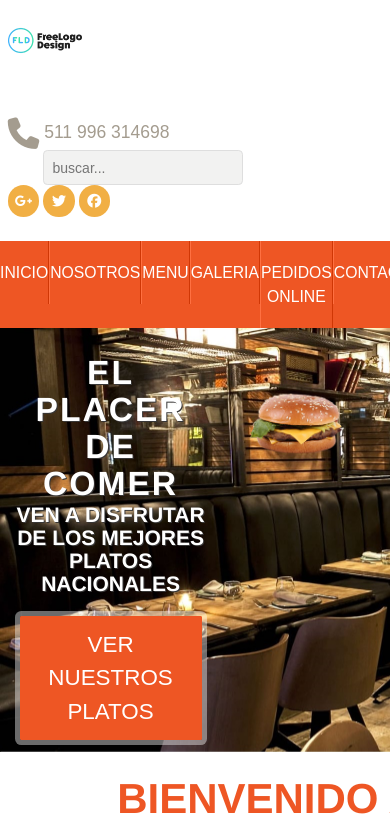
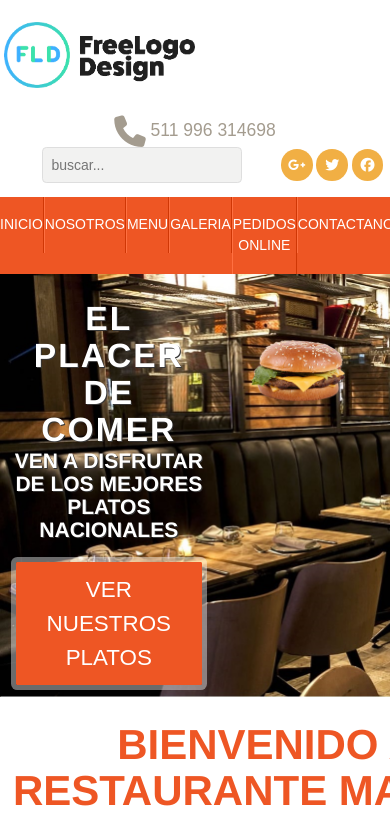
Before and after one commit to AndresLince/master-restaurant-course, a plain HTML site: page index.html in a window 390 px wide. Shown: the top 818 px of the page. Drawn offline with Linux system fonts and the light colour scheme.

Commit message:
00013 - Inserting breakpoints 2

```diff
--- a/css/estilos.css
+++ b/css/estilos.css
@@ -376,10 +376,34 @@ footer.piedepagina {
 -------------------------------------------------------------------*/
 
 @media screen and (max-width: 750px) {
+    .contenedor{
+        width: 98%;
+    }
     main article.quienes-somos{
         display: block;
         width: 100%;
-        padding: 0.625em;
         overflow: hidden;
     }
+    main article.aqui-estamos{
+        display: block;
+        width: 100%;
+        padding: 0.625em;
+    }
+    nav.menu-principal ul li a {
+        font-size: 1em;
+    }
+    header.encabezado {
+        padding: 1em 0;
+    }
+    .logo {
+        width: 50%;
+        display: block;
+        float: center;
+        text-align: center;
+    }
+    .barra-encabezado {
+        margin-top: 1em;
+        float: center;
+        text-align: center;
+    }
 }/*Fin de medias queries a los 750px*/
```
